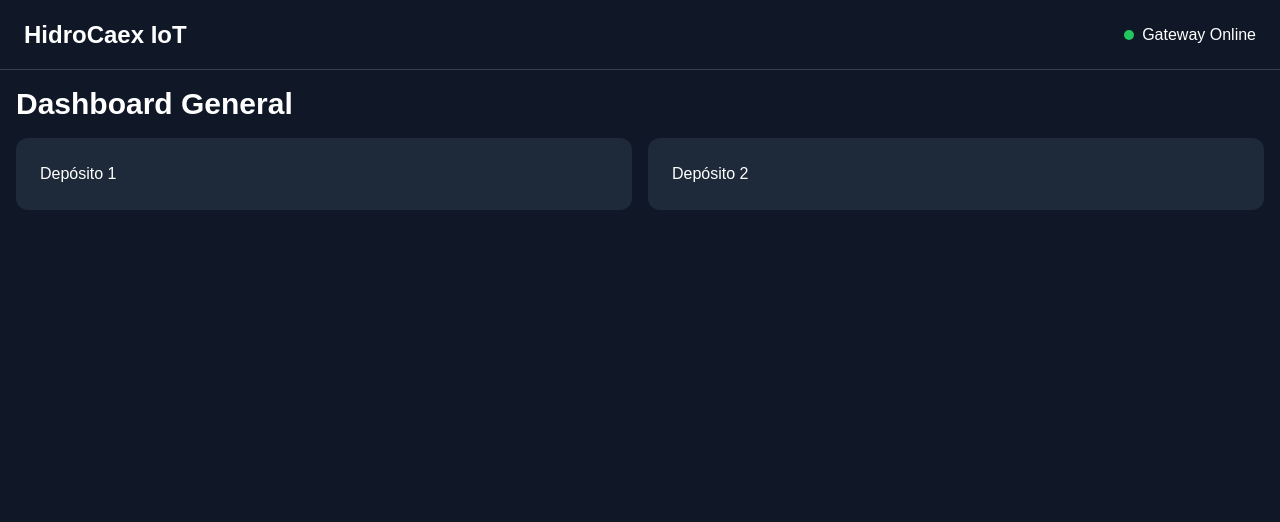
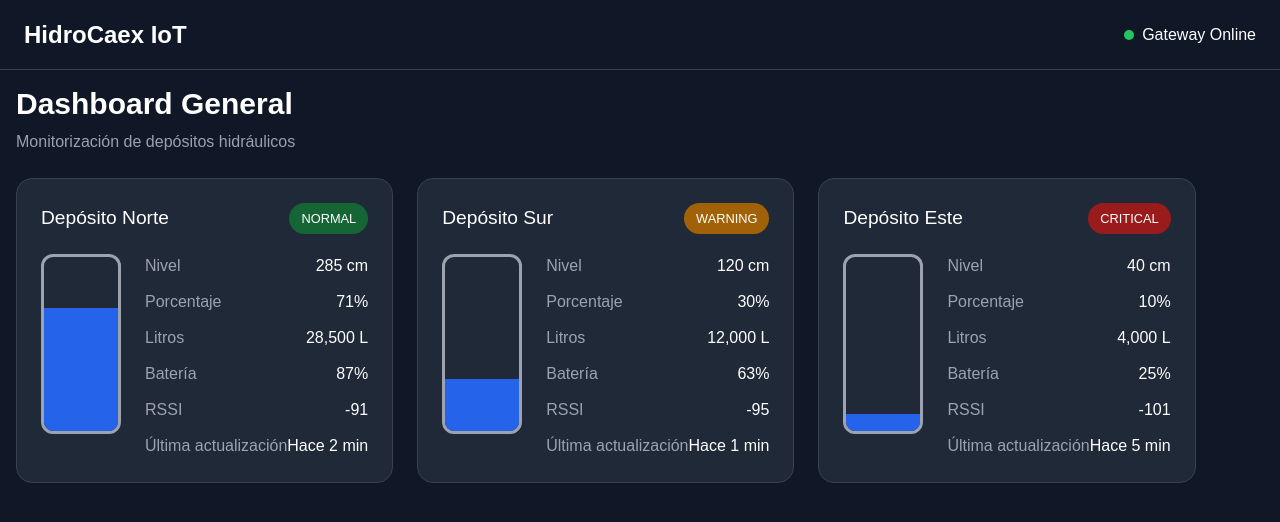
Before and after one commit to dgallardop05/hidrocaex-iot-frontend, a React (Vite) app: page / in a window 1280 px wide. Shown: the top 522 px of the page. Built offline with nearby package versions, Linux system fonts and the light colour scheme.

Commit message:
Implemented deposit dashboard cards

```diff
--- /dev/null
+++ b/src/components/dashboard/DepositCard.module.css
@@ -0,0 +1,100 @@
+.card {
+  background-color: #1f2937;
+  border-radius: 16px;
+  padding: 24px;
+
+  display: flex;
+  flex-direction: column;
+  gap: 20px;
+
+  min-width: 320px;
+
+  border: 1px solid #374151;
+
+  transition: 0.2s ease;
+}
+
+.card:hover {
+  border-color: #4b5563;
+}
+
+.header {
+  display: flex;
+  align-items: center;
+  justify-content: space-between;
+}
+
+.title {
+  font-size: 1.2rem;
+  font-weight: 500;
+}
+
+.status {
+  padding: 6px 12px;
+  border-radius: 999px;
+
+  font-size: 0.8rem;
+  font-weight: 500;
+}
+
+.normal {
+  background-color: #166534;
+}
+
+.warning {
+  background-color: #a16207;
+}
+
+.critical {
+  background-color: #991b1b;
+}
+
+.offline {
+  background-color: #374151;
+}
+
+.content {
+  display: flex;
+  gap: 24px;
+}
+
+.tankContainer {
+  width: 80px;
+  height: 180px;
+
+  border: 3px solid #9ca3af;
+  border-radius: 12px;
+
+  display: flex;
+  align-items: flex-end;
+
+  overflow: hidden;
+}
+
+.water {
+  width: 100%;
+  background-color: #2563eb;
+
+  transition: height 0.4s ease;
+}
+
+.info {
+  flex: 1;
+
+  display: flex;
+  flex-direction: column;
+  gap: 12px;
+}
+
+.metric {
+  display: flex;
+  justify-content: space-between;
+}
+
+.label {
+  color: #9ca3af;
+}
+
+.value {
+  font-weight: 500;
+}
--- /dev/null
+++ b/src/components/dashboard/DepositCard.tsx
@@ -0,0 +1,117 @@
+import type { Deposit } from '@/types/deposit.types'
+
+import styles from './DepositCard.module.css'
+
+interface Props {
+  deposit: Deposit
+}
+
+const DepositCard = ({ deposit }: Props) => {
+  const getStatusClass = () => {
+    switch (deposit.status) {
+      case 'NORMAL':
+        return styles.normal
+
+      case 'WARNING':
+        return styles.warning
+
+      case 'CRITICAL':
+        return styles.critical
+
+      case 'OFFLINE':
+        return styles.offline
+    }
+  }
+
+  return (
+    <article className={styles.card}>
+      <div className={styles.header}>
+        <h3 className={styles.title}>
+          {deposit.name}
+        </h3>
+
+        <div className={`
+          ${styles.status}
+          ${getStatusClass()}
+        `}>
+          {deposit.status}
+        </div>
+      </div>
+
+      <div className={styles.content}>
+        <div className={styles.tankContainer}>
+          <div
+            className={styles.water}
+            style={{
+              height: `${deposit.percentage}%`,
+            }}
+          />
+        </div>
+
+        <div className={styles.info}>
+          <div className={styles.metric}>
+            <span className={styles.label}>
+              Nivel
+            </span>
+
+            <span className={styles.value}>
+              {deposit.waterLevelCm} cm
+            </span>
+          </div>
+
+          <div className={styles.metric}>
+            <span className={styles.label}>
+              Porcentaje
+            </span>
+
+            <span className={styles.value}>
+              {deposit.percentage}%
+            </span>
+          </div>
+
+          <div className={styles.metric}>
+            <span className={styles.label}>
+              Litros
+            </span>
+
+            <span className={styles.value}>
+              {deposit.liters.toLocaleString()} L
+            </span>
+          </div>
+
+          <div className={styles.metric}>
+            <span className={styles.label}>
+              Batería
+            </span>
+
+            <span className={styles.value}>
+              {deposit.battery}%
+            </span>
+          </div>
+
+          <div className={styles.metric}>
+            <span className={styles.label}>
+              RSSI
+            </span>
+
+            <span className={styles.value}>
+              {deposit.rssi}
+            </span>
+          </div>
+
+          <div className={styles.metric}>
+            <span className={styles.label}>
+              Última actualización
+            </span>
+
+            <span className={styles.value}>
+              {deposit.updatedAt}
+            </span>
+          </div>
+        </div>
+      </div>
+    </article>
+  )
+}
+
+export default DepositCard
--- /dev/null
+++ b/src/constants/mockDeposits.ts
@@ -0,0 +1,40 @@
+import type { Deposit } from '@/types/deposit.types'
+
+export const mockDeposits: Deposit[] = [
+  {
+    id: '1',
+    name: 'Depósito Norte',
+    waterLevelCm: 285,
+    percentage: 71,
+    liters: 28500,
+    status: 'NORMAL',
+    battery: 87,
+    rssi: -91,
+    snr: 7,
+    updatedAt: 'Hace 2 min',
+  },
+  {
+    id: '2',
+    name: 'Depósito Sur',
+    waterLevelCm: 120,
+    percentage: 30,
+    liters: 12000,
+    status: 'WARNING',
+    battery: 63,
+    rssi: -95,
+    snr: 5,
+    updatedAt: 'Hace 1 min',
+  },
+  {
+    id: '3',
+    name: 'Depósito Este',
+    waterLevelCm: 40,
+    percentage: 10,
+    liters: 4000,
+    status: 'CRITICAL',
+    battery: 25,
+    rssi: -101,
+    snr: 2,
+    updatedAt: 'Hace 5 min',
+  },
+]
--- a/src/pages/DashboardPage.tsx
+++ b/src/pages/DashboardPage.tsx
@@ -1,39 +1,39 @@
+import DepositCard from '@/components/dashboard/DepositCard'
+import { mockDeposits } from '@/constants/mockDeposits'
+
 const DashboardPage = () => {
   return (
     <div className="
       flex
       flex-col
-      gap-4
+      gap-6
       w-full
     ">
-      <h2 className="text-3xl font-bold">
-        Dashboard General
-      </h2>
+      <div className="
+        flex
+        flex-col
+        gap-2
+      ">
+        <h2 className="text-3xl font-bold">
+          Dashboard General
+        </h2>
+
+        <p className="text-gray-400">
+          Monitorización de depósitos hidráulicos
+        </p>
+      </div>
 
       <div className="
         flex
         flex-wrap
-        gap-4
+        gap-6
       ">
-        <div className="
-          bg-gray-800
-          rounded-xl
-          p-6
-          min-w-[300px]
-          flex-1
-        ">
-          Depósito 1
-        </div>
-
-        <div className="
-          bg-gray-800
-          rounded-xl
-          p-6
-          min-w-[300px]
-          flex-1
-        ">
-          Depósito 2
-        </div>
+        {mockDeposits.map((deposit) => (
+          <DepositCard
+            key={deposit.id}
+            deposit={deposit}
+          />
+        ))}
       </div>
     </div>
   )
```
